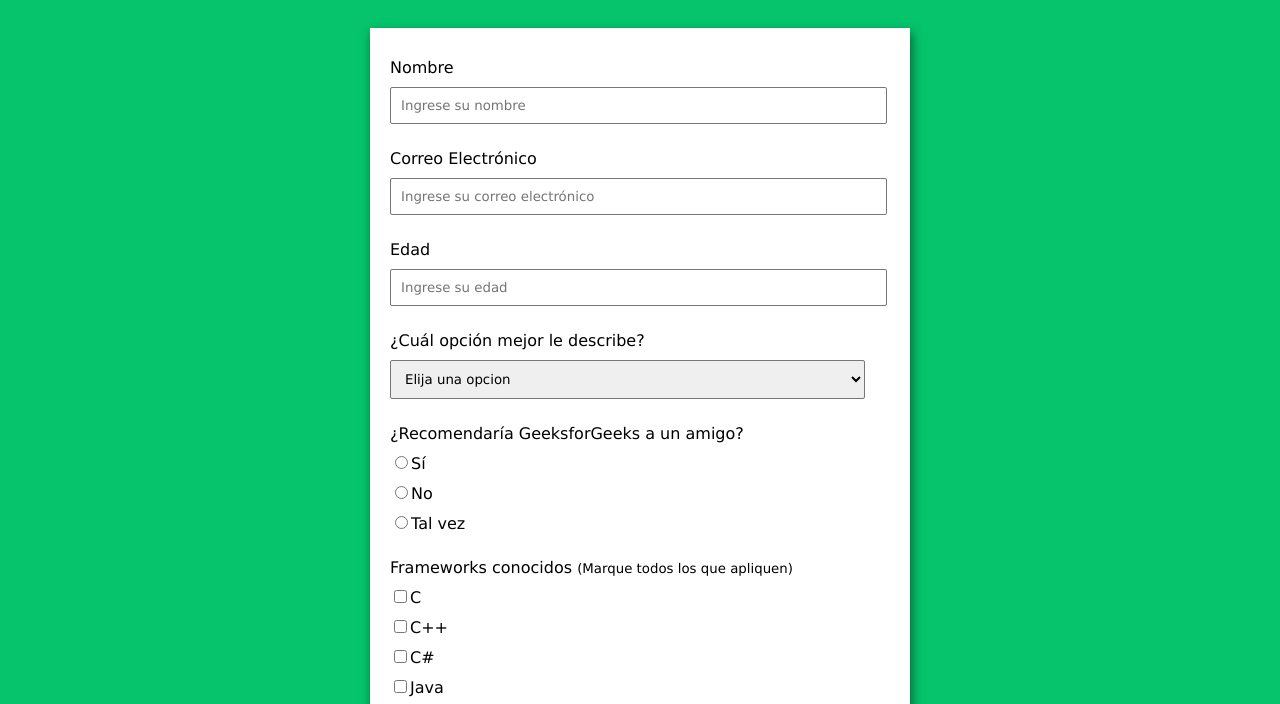
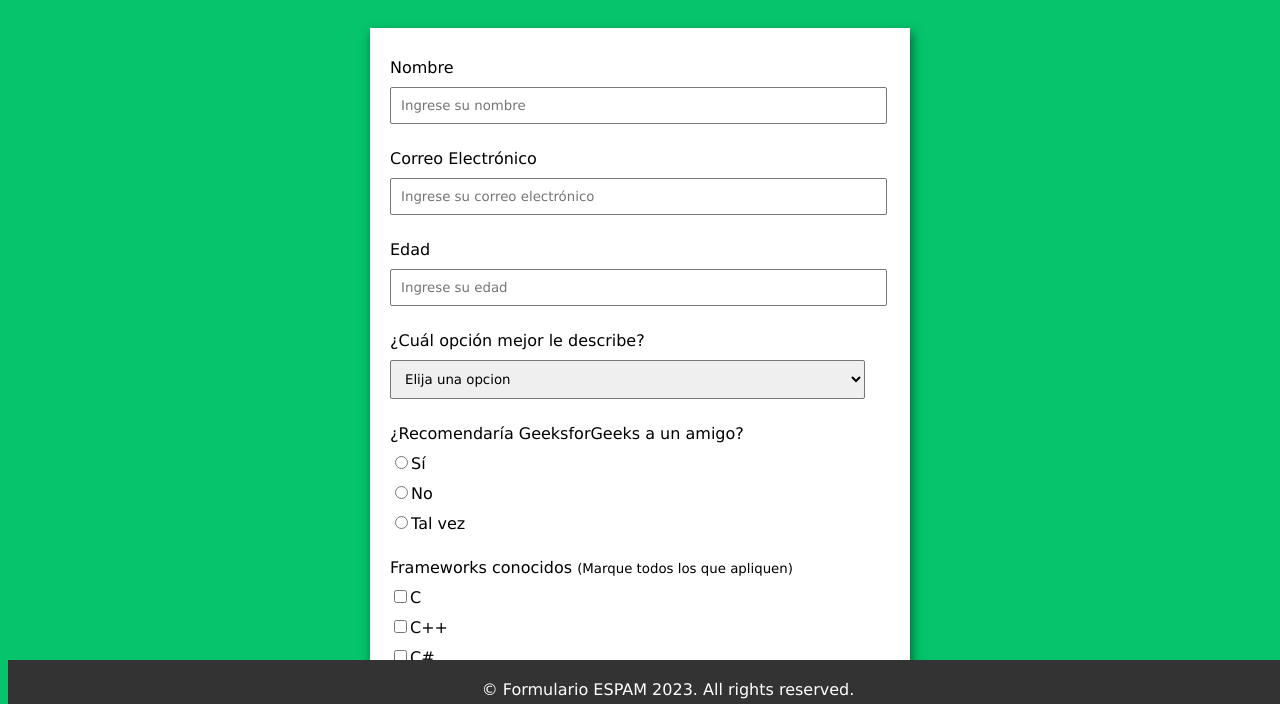
Before and after one commit to espam-cv/GeeksforGeeks, a plain HTML site: page index.html in a window 1280 px wide. Shown: the part 81-785 px from the top of the page. Drawn offline with Linux system fonts and the light colour scheme.

Commit message:
Luis riofrio/9 crear el footer (#28)
* tarea#9 se crea y da estilos al footer

* Tarea#9 se actualiza en footer

* Tarea#9 se actualizó el footer

* Tarea#9 Se actualiza el footer y elimina etiqueta div y estilos .container

* Tarea#9 se actualiza el footer

* Tarea#9 Se agrega los estilos del footer

```diff
--- a/index.html
+++ b/index.html
@@ -97,6 +97,7 @@
         </div>
     </form>
 </body>
-<footer></footer>
-
+<footer>
+  <p>© Formulario ESPAM 2023. All rights reserved.</p>
+</footer>
 </html>
--- a/styles.css
+++ b/styles.css
@@ -26,7 +26,7 @@ button {
 }
 
 button:hover {
-    background-color: #777;
+  background-color: #777;
 }
 
 .form-control {
@@ -55,3 +55,19 @@ button:hover {
   display: inline-block;
   width: auto;
 }
+
+footer {
+  background-color: #333; /* Color de fondo */
+  color: white; /* Color del texto */
+  text-align: center; /* Alineación del texto al centro */
+  padding: 20px; /* Espaciado interno */
+  position: fixed; /* Fija el footer en la parte inferior de la página */
+  width: 100%; /* Ancho del footer al 100% del contenedor */
+  bottom: 0; /* Ajusta el footer al fondo de la página */
+}
+
+/* Estilos para el párrafo dentro del footer */
+footer p {
+  margin: 0; /* Elimina el margen predeterminado del párrafo */
+  font-size: 16px; /* Tamaño de fuente */
+}
```
